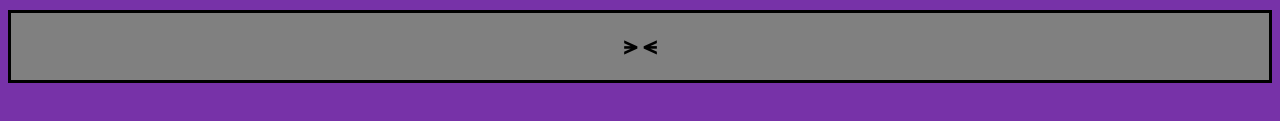
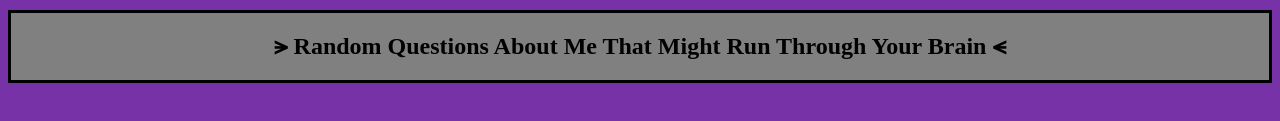
Before and after one commit to TerrianaO/Test-Website, a plain HTML site: page index.html in a window 1280 px wide. Shown: the part 629-750 px from the top of the page. Drawn offline with Linux system fonts and the light colour scheme.

Commit message:
Created using Popcode: https://popcode.org

```diff
--- a/index.html
+++ b/index.html
@@ -4171,7 +4171,7 @@ h1 {
 
         <!-- This is all the question stuff :/ -->
       <div class="factIntro">
-        <h2 class="factBox"> ⪫ ⪪ </h2>
+        <h2 class="factBox"> ⪫ Random Questions About Me That Might Run Through Your Brain ⪪ </h2>
         </div>
 
 
```
